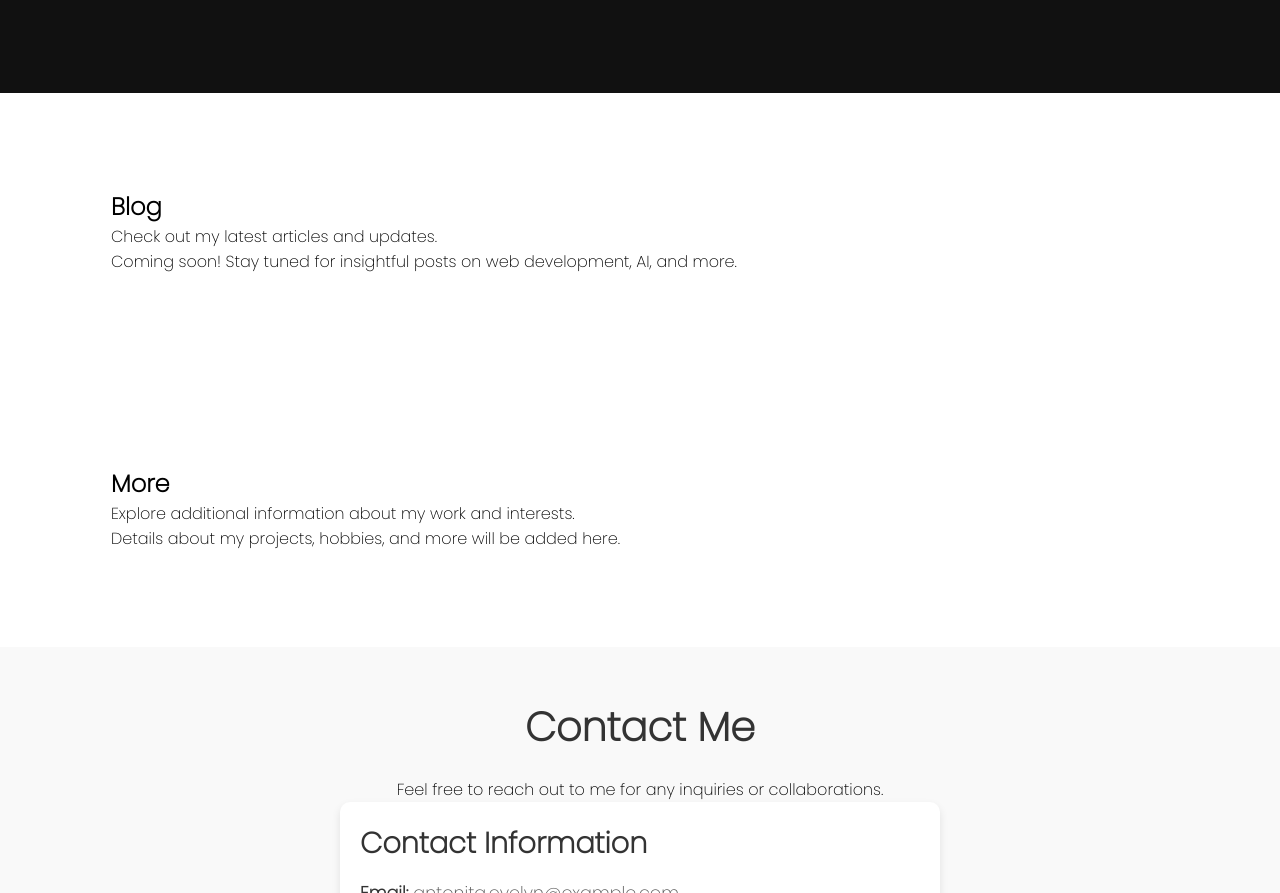
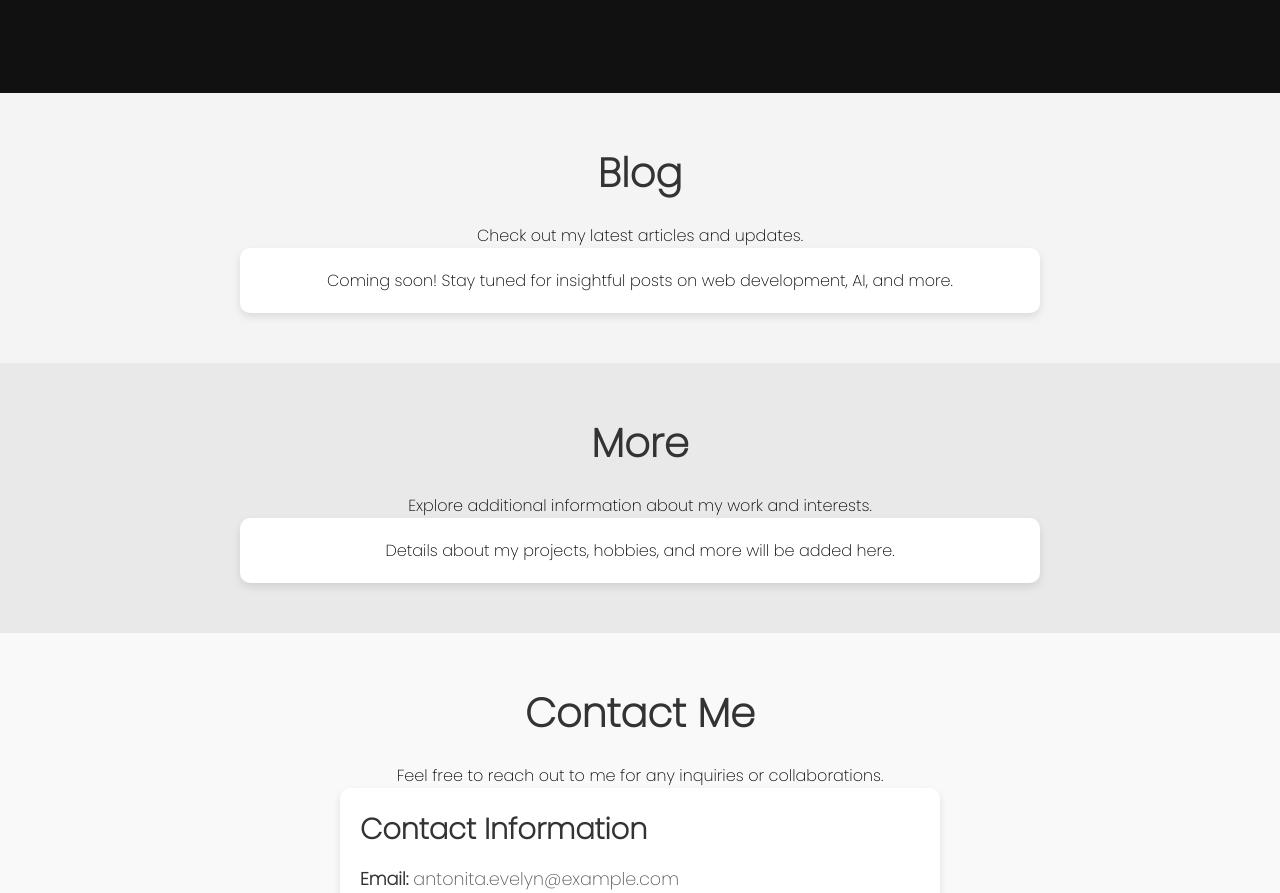
Before and after one commit to AntonitaTheOriginal/Portfolio, a plain HTML site: page index.html in a window 1280 px wide. Shown: the part 2110-3003 px from the top of the page. Drawn offline with Linux system fonts and the light colour scheme.

Commit message:
Update style.css

```diff
--- a/style.css
+++ b/style.css
@@ -258,3 +258,51 @@
 .contact-details strong {
     color: #333;
 }
+/* Smooth scrolling */
+html {
+  scroll-behavior: smooth;
+}
+
+/* Blog Section */
+.blog {
+  padding: 50px 0;
+  background-color: #f4f4f4;
+  text-align: center;
+}
+
+.blog-head {
+  margin-bottom: 20px;
+  font-size: 2.5rem;
+  color: #333;
+}
+
+.blog-content {
+  max-width: 800px;
+  margin: 0 auto;
+  padding: 20px;
+  background-color: #fff;
+  border-radius: 10px;
+  box-shadow: 0 4px 8px rgba(0, 0, 0, 0.1);
+}
+
+/* More Section */
+.more {
+  padding: 50px 0;
+  background-color: #e9e9e9;
+  text-align: center;
+}
+
+.more-head {
+  margin-bottom: 20px;
+  font-size: 2.5rem;
+  color: #333;
+}
+
+.more-content {
+  max-width: 800px;
+  margin: 0 auto;
+  padding: 20px;
+  background-color: #fff;
+  border-radius: 10px;
+  box-shadow: 0 4px 8px rgba(0, 0, 0, 0.1);
+}
```
